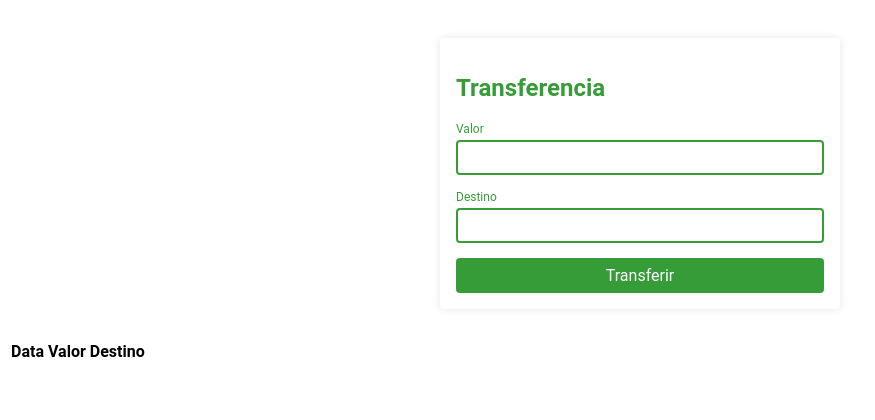
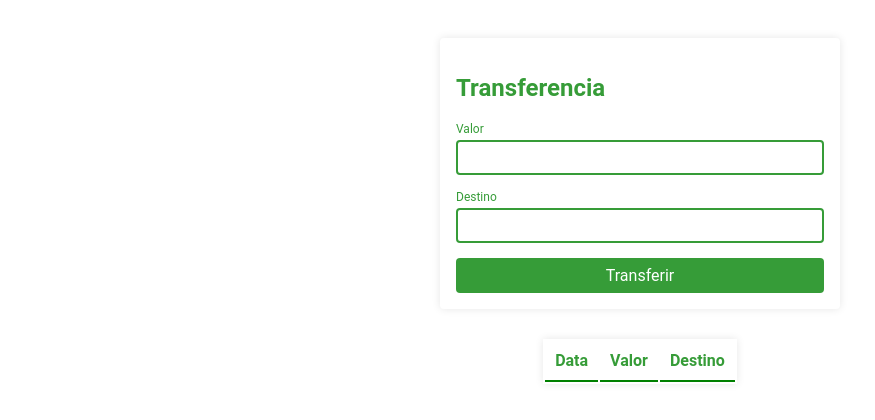
Before and after one commit to ThiSBernardo/ByteBank, an Angular app: page / in a window 1280 px wide. Shown: the top 420 px of the page, without its empty margins (0-875 px from the left). Built offline with nearby package versions, Linux system fonts and the light colour scheme.

Commit message:
SCSS da tabela valores

```diff
--- a/src/app/extrato/extrato.component.html
+++ b/src/app/extrato/extrato.component.html
@@ -1,14 +1,14 @@
-<table>
-  <thead>
-    <th>Data</th>
-    <th>Valor</th>
-    <th>Destino</th>
+<table class="tabela">
+  <thead class="tabela__cabecalho">
+    <th class="tabela__cabecalho__conteudo">Data</th>
+    <th class="tabela__cabecalho__conteudo">Valor</th>
+    <th class="tabela__cabecalho__conteudo">Destino</th>
   </thead>
 
   <tbody>
     <tr *ngFor="let transferencia of transferencias">
       <td>{{ transferencia.data | date: "short"}}</td>
-      <td>{{ transferencia.valor }}</td>
+      <td>{{ transferencia.valor | currency }}</td>
       <td>{{ transferencia.destino }}</td>
     </tr>
   </tbody>
--- a/src/app/extrato/extrato.component.scss
+++ b/src/app/extrato/extrato.component.scss
@@ -0,0 +1,37 @@
+.titulo {
+    text-align: center;
+    font-size: 24px;
+    margin-bottom: 16px;
+  }
+
+  .tabela {
+    text-align: center;
+    margin: 0 auto;
+    background-color: white;
+    box-shadow: 0 0 8px rgba(0, 0, 0, 0.1);
+
+    &__cabecalho {
+      color: var(--primary);
+
+      &__conteudo {
+        padding: 10px;
+        border-bottom: 2px solid green;
+      }
+    }
+
+    &__linha {
+      margin-bottom: 10px;
+      border-radius: 4px;
+
+      &:last-child {
+        .tabela__conteudo {
+          border-bottom: none;
+        }
+      }
+    }
+
+    &__conteudo {
+      padding: 10px;
+      border-bottom: 1px solid var(--cinza-claro);
+    }
+  }
--- a/src/app/nova-transferencia/nova-transferencia.component.html
+++ b/src/app/nova-transferencia/nova-transferencia.component.html
@@ -4,7 +4,7 @@
 
     <div class="form-field">
       <label class="form-field__label" for="valor">Valor</label>
-      <input class="form-field__input" id="valor" type="text" [(ngModel)]="valor" name="valor"/>
+      <input class="form-field__input" id="valor" type="number" [(ngModel)]="valor" name="valor"/>
     </div>
 
     <div class="form-field">
```
